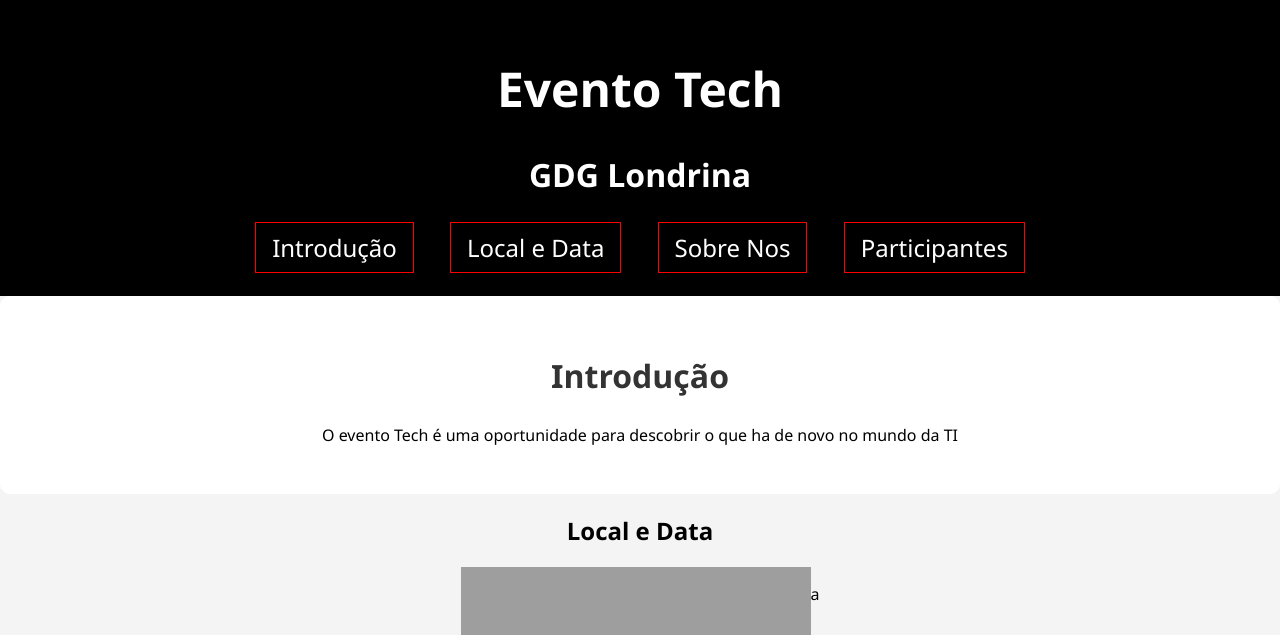
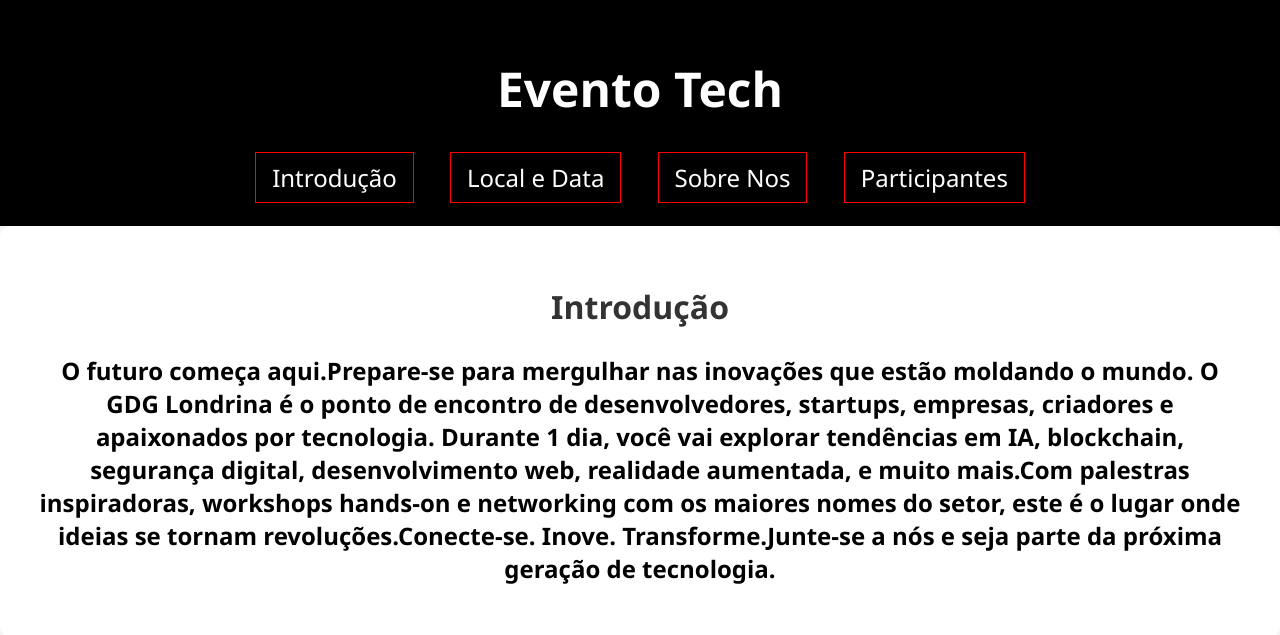
Before and after one commit to LucasAokiP/Projeto_Divulgacao_Evento_HTML_CSS_JS, a plain HTML site: page index.html in a window 1280 px wide. Shown: the top 635 px of the page. Drawn offline with Linux system fonts and the light colour scheme; grey boxes are pictures that could not be loaded.

Commit message:
texto da introduçao alterada

```diff
--- a/index.html
+++ b/index.html
@@ -9,8 +9,8 @@
 <body>
     <header>
         <div class="banner">
+
             <h1>Evento Tech</h1>
-            <h2>GDG Londrina</h2>
             <nav>
                 <a href="#intro">Introdução</a>
                 <a href="#local-data">Local e Data</a>
@@ -22,7 +22,7 @@
     <main>
         <section class="intro" id="intro">
             <h1>Introdução</h1>
-            <p>O evento Tech é uma oportunidade para descobrir o que ha de novo no mundo da TI </p>
+            <h2>O futuro começa aqui.Prepare-se para mergulhar nas inovações que estão moldando o mundo. O GDG Londrina é o ponto de encontro de desenvolvedores, startups, empresas, criadores e apaixonados por tecnologia. Durante 1 dia, você vai explorar tendências em IA, blockchain, segurança digital, desenvolvimento web, realidade aumentada, e muito mais.Com palestras inspiradoras, workshops hands-on e networking com os maiores nomes do setor, este é o lugar onde ideias se tornam revoluções.Conecte-se. Inove. Transforme.Junte-se a nós e seja parte da próxima geração de tecnologia.</>
         </section>
         <section class="local-data" id="local-data">
             <h1>Local e Data</h1>
```
